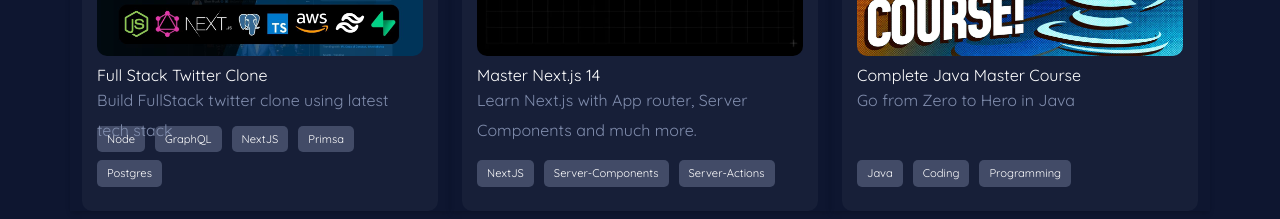
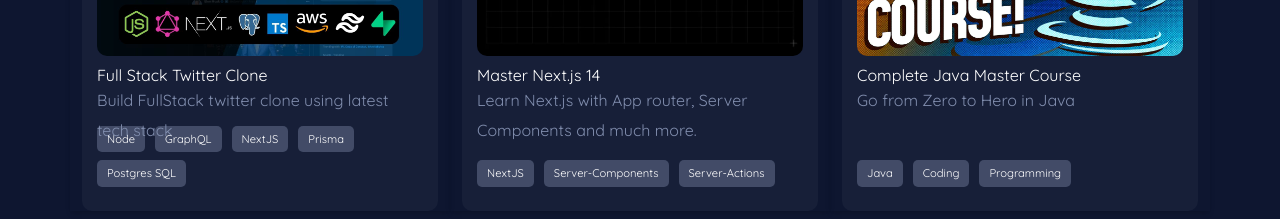
Before and after one commit to piyushgarg-dev/piyushgargdev-nextjs, a Next.js app: page / in a window 1280 px wide. Shown: the part 1540-1759 px from the top of the page. Built offline with nearby package versions, Linux system fonts and the light colour scheme; no server answers.

Commit message:
Typo mistake

```diff
--- a/components/data/courses.js
+++ b/components/data/courses.js
@@ -5,7 +5,7 @@ const portfolio = [
     subtitle: "Build FullStack twitter clone using latest tech stack",
     img: "/images/twitter-clone.jpg",
     category: "Full Stack",
-    keyword: ["Node", "GraphQL", "NextJS", "Primsa", "Postgres"],
+    keyword: ["Node", "GraphQL", "NextJS", "Prisma", "Postgres SQL"],
     liveUrl: "https://learn.piyushgarg.dev/learn/twitter-clone",
   },
   {
```
Also changed, not shown: 2 other files (tests, documents, lock files or other folders).
